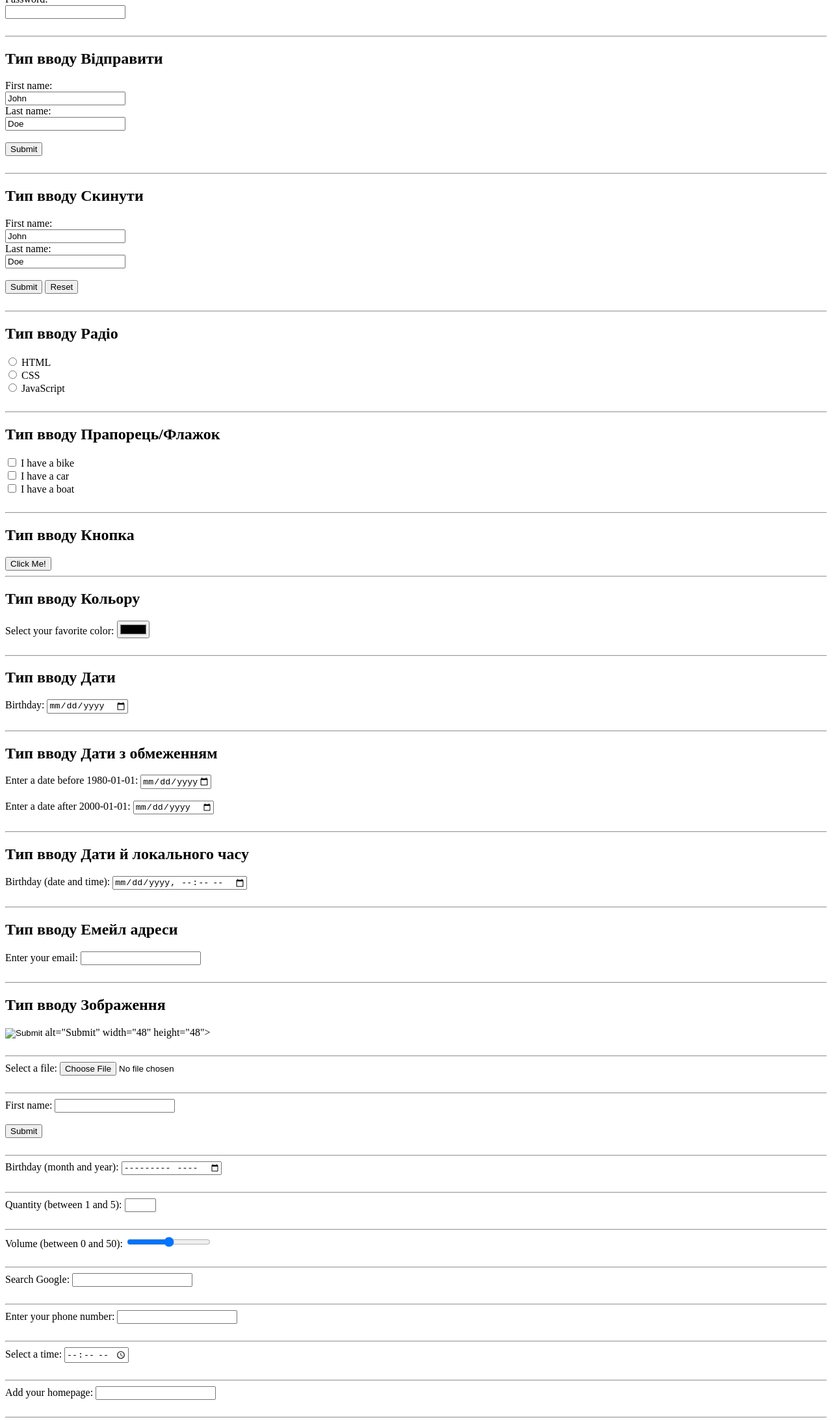
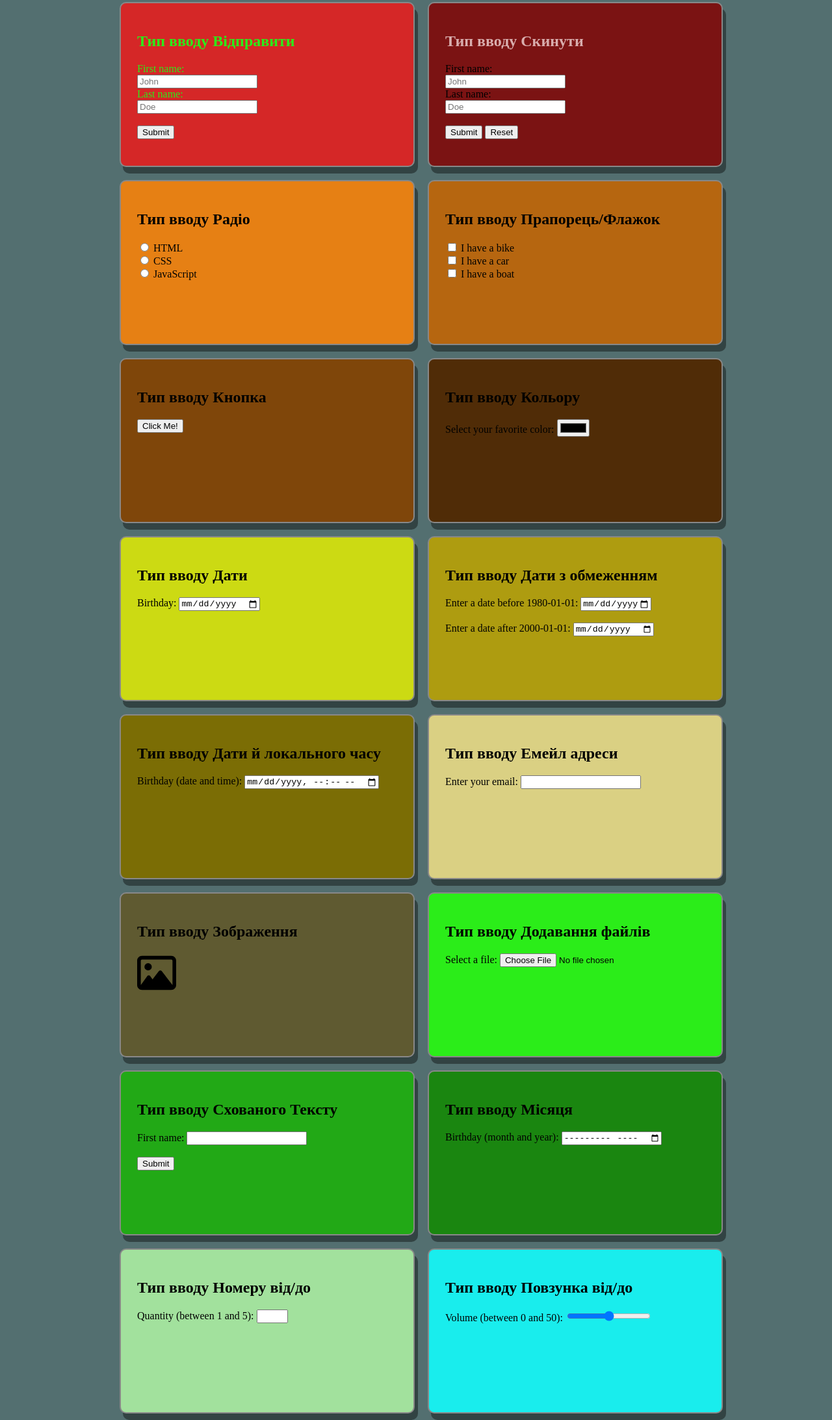
Before and after one commit to Evernote-Sorok/start0605, a plain HTML site: page 03/index.html in a window 1280 px wide. Shown: the part 289-2474 px from the top of the page at 65% size. Drawn offline with Linux system fonts and the light colour scheme.

Commit message:
HW03Forms

```diff
--- a/03/css/style.css
+++ b/03/css/style.css
@@ -0,0 +1,91 @@
+body{
+    width: 100%;
+    background-color: #536f70;
+    display: flex;
+    flex-wrap: wrap;
+    justify-content: center;
+}
+div{
+    width: 400px;
+    height: 200px;
+    border: 2px solid #888888;
+    box-shadow: 5px 10px rgba(0, 0, 0, 0.4);
+    border-radius: 10px;
+    padding: 25px;
+    margin: 10px;
+}
+.enter_text {
+    background-color: #ac7777;
+    color: #024141;
+}
+.enter_pass {
+    background-color: #b05656;
+    color: #8e9d9d;
+}
+.send {
+    background-color: #d52727;
+    color: #2bed19;
+}
+.reset {
+    background-color: #7b1313;
+}
+.reset h2{
+    color: #d9aeae;
+}
+.radio_button {
+    background-color: #e68014;
+}
+.checkbox {
+    background-color: #b66610;
+}
+.button {
+    background-color: #7f460a;
+}
+.color {
+    background-color: #502c07;
+}
+.birthday {
+    background-color: #ccda13;
+}
+.datemax {
+    background-color: #ae9c10;
+}
+.datetime_local {
+    background-color: #7b6d05;
+}
+.email {
+    background-color: #dad083;
+}
+.image {
+    background-color: #5f5a31;
+}
+.file {
+    background-color: #2bed19;
+}
+.hidden {
+    background-color: #22a916;
+}
+.month {
+    background-color: #1a8610;
+}
+.number {
+    background-color: #a2e19d;
+}
+.range {
+    background-color: #19eded;
+}
+.search {
+    background-color: #16e4e4;
+}
+.tel {
+    background-color: #179b9b;
+}
+.time {
+    background-color: #a3e8e8;
+}
+.homepage {
+    background-color: #024141;
+}
+.week {
+    background-color: #8e9d9d;
+}
--- a/03/index.html
+++ b/03/index.html
@@ -8,6 +8,8 @@
     <link rel="stylesheet" href="css/style.css">
 </head>
 <body>
+    <!-- ==================================================== -->
+    <div  class="enter_text">
       <h2>Тип вводу Тексту</h2>
       <form>
           <label for="fname">First name:</label><br>
@@ -16,37 +18,45 @@
           <input type="text" id="lname" name="lname">
         </form>
       <br>
-      <hr>
+    </div>
+      <!-- ==================================================== -->
+      <div class="enter_pass">
         <h2>Тип вводу Паролю</h2>
-      <form>
+        <form >
           <label for="username">Username:</label><br>
           <input type="text" id="username" name="username"><br>
           <label for="pwd">Password:</label><br>
           <input type="password" id="pwd" name="pwd">
         </form>
         <br>
-      <hr>
+      </div>
+      <!-- ==================================================== -->
+      <div class="send">
         <h2>Тип вводу Відправити</h2>
         <form action="/action_page.php">
           <label for="fname">First name:</label><br>
-        <input type="text" id="fname" name="fname" value="John"><br>
+          <input type="text" id="fname" name="fname" placeholder="John"><br>
           <label for="lname">Last name:</label><br>
-        <input type="text" id="lname" name="lname" value="Doe"><br><br>
+          <input type="text" id="lname" name="lname" placeholder="Doe"><br><br>
           <input type="submit" value="Submit">
         </form>
         <br>
-      <hr>
+      </div>
+      <!-- ==================================================== -->
+      <div class="reset">
         <h2>Тип вводу Скинути</h2>
         <form action="/action_page.php">
           <label for="fname">First name:</label><br>
-        <input type="text" id="fname" name="fname" value="John"><br>
+          <input type="text" id="fname" name="fname" placeholder="John"><br>
           <label for="lname">Last name:</label><br>
-        <input type="text" id="lname" name="lname" value="Doe"><br><br>
+          <input type="text" id="lname" name="lname" placeholder="Doe"><br><br>
           <input type="submit" value="Submit">
           <input type="reset">
         </form>
         <br>
-      <hr>
+      </div>
+      <!-- ==================================================== -->
+      <div class="radio_button">
         <h2>Тип вводу Радіо</h2>
         <form>
           <input type="radio" id="html" name="fav_language" value="HTML">
@@ -57,7 +67,9 @@
           <label for="javascript">JavaScript</label>
         </form>
         <br>
-      <hr>
+      </div>
+      <!-- ==================================================== -->
+      <div class="checkbox">
         <h2>Тип вводу Прапорець/Флажок</h2>
         <form>
           <input type="checkbox" id="vehicle1" name="vehicle1" value="Bike">
@@ -68,25 +80,33 @@
           <label for="vehicle3"> I have a boat</label>
         </form>
         <br>
-      <hr>
+      </div>
+      <!-- ==================================================== -->
+      <div class="button">
         <h2>Тип вводу Кнопка</h2>
         <input type="button" onclick="alert('Hello World!')" value="Click Me!">
         <br>
-      <hr>
+      </div>
+      <!-- ==================================================== -->
+      <div class="color">
         <h2>Тип вводу Кольору</h2>
         <form>
           <label for="favcolor">Select your favorite color:</label>
           <input type="color" id="favcolor" name="favcolor">
         </form>
         <br>
-      <hr>
+      </div>
+      <!-- ==================================================== -->
+      <div class="birthday">
         <h2>Тип вводу Дати</h2>
         <form>
           <label for="birthday">Birthday:</label>
           <input type="date" id="birthday" name="birthday">
         </form>
         <br>
-      <hr>
+      </div>
+      <!-- ==================================================== -->
+      <div class="datemax">
         <h2>Тип вводу Дати з обмеженням</h2>
         <form>
           <label for="datemax">Enter a date before 1980-01-01:</label>
@@ -95,33 +115,45 @@
           <input type="date" id="datemin" name="datemin" min="2000-01-02">
         </form>
         <br>
-      <hr>
+      </div>
+      <!-- ==================================================== -->
+      <div class="datetime_local">
         <h2>Тип вводу Дати й локального часу</h2>
         <form>
           <label for="birthdaytime">Birthday (date and time):</label>
           <input type="datetime-local" id="birthdaytime" name="birthdaytime">
         </form>
         <br>
-      <hr>
+      </div>
+      <!-- ==================================================== -->
+      <div class="email">
         <h2>Тип вводу Емейл адреси</h2>
         <form>
           <label for="email">Enter your email:</label>
           <input type="email" id="email" name="email">
         </form>
         <br>
-      <hr>
+      </div>
+      <!-- ==================================================== -->
+      <div class="image">
         <h2>Тип вводу Зображення</h2>
         <form>
-        <input type="image" src="<i class="fa-regular fa-image"></i> alt="Submit" width="48" height="48">
+          <input type="image" src="css/img/image-regular.svg" alt="Submit" width="60" height="60">
           </form>
           <br>
-        <hr>
+      </div>
+        <!-- ==================================================== -->
+        <div class="file">
+          <h2>Тип вводу Додавання файлів</h2>
                 <form>
               <label for="myfile">Select a file:</label>
               <input type="file" id="myfile" name="myfile">
                 </form>
             <br>
-          <hr>
+        </div>
+          <!-- ==================================================== -->
+          <div class="hidden">
+            <h2>Тип вводу Схованого Тексту</h2>
                   <form>
               <label for="fname">First name:</label>
               <input type="text" id="fname" name="fname"><br><br>
@@ -129,56 +161,79 @@
               <input type="submit" value="Submit">
                   </form>
                   <br>
-      <hr>
+          </div>
+      <!-- ==================================================== -->
+      <div class="month">
+        <h2>Тип вводу Місяця</h2>
         <form>
           <label for="bdaymonth">Birthday (month and year):</label>
           <input type="month" id="bdaymonth" name="bdaymonth">
         </form>
         <br>
-      <hr>
+      </div>
+      <!-- ==================================================== -->
+      <div class="number">
+        <h2>Тип вводу Номеру від/до</h2>
         <form>
           <label for="quantity">Quantity (between 1 and 5):</label>
           <input type="number" id="quantity" name="quantity" min="1" max="5">
         </form>
         <br>
-      <hr>
+      </div>
+      <!-- ==================================================== -->
+      <div class="range">
+        <h2>Тип вводу Повзунка від/до</h2>
         <form>
           <label for="vol">Volume (between 0 and 50):</label>
           <input type="range" id="vol" name="vol" min="0" max="50">
         </form>
         <br>
-      <hr>
+      </div>
+      <!-- ==================================================== -->
+      <div class="search">
+        <h2>Тип вводу Пошук</h2>
         <form>
           <label for="gsearch">Search Google:</label>
           <input type="search" id="gsearch" name="gsearch">
         </form>
         <br>
-      <hr>
+      </div>
+      <!-- ==================================================== -->
+      <div class="tel">
+        <h2>Тип вводу Номеру телефону</h2>
         <form>
           <label for="phone">Enter your phone number:</label>
           <input type="tel" id="phone" name="phone" pattern="[0-9]{3}-[0-9]{2}-[0-9]{3}">
         </form>
         <br>
-      <hr>
+      </div>
+      <!-- ==================================================== -->
+      <div class="time">
+        <h2>Тип вводу Часу</h2>
         <form>
           <label for="appt">Select a time:</label>
           <input type="time" id="appt" name="appt">
         </form>
         <br>
-      <hr>
+      </div>
+      <!-- ==================================================== -->
+      <div class="homepage">
+        <h2>Тип вводу адреси домашньої сторінки</h2>
         <form>
           <label for="homepage">Add your homepage:</label>
           <input type="url" id="homepage" name="homepage">
         </form>
         <br>
-      <hr>
+      </div>
+      <!-- ==================================================== -->
+      <div class="week">
+        <h2>Тип вводу Тижня</h2>
         <form>
           <label for="week">Select a week:</label>
           <input type="week" id="week" name="week">
         </form>
         <br>
-      <hr>
-
-
+      </div>
+      <!-- ==================================================== -->
 </body>
 </html>
```
Also changed, not shown: 03/css/img/image-regular.svg (added). Lines whose indentation alone changed are shown as unchanged.
